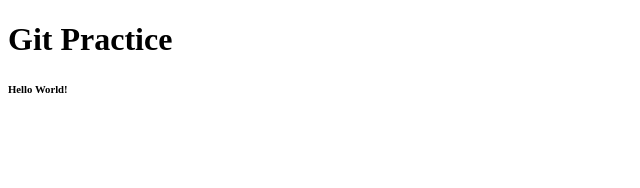
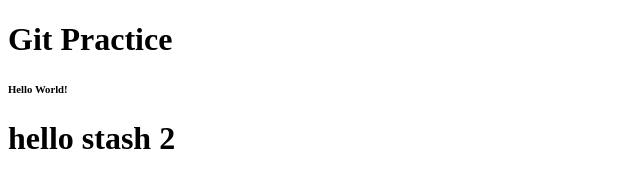
Before and after one commit to UmerFarooq-GitHub/DevOps-practice, a plain HTML site: page index.html in a window 1280 px wide. Shown: the whole page, without its empty margins (0-640 px from the left). Drawn offline with Linux system fonts and the light colour scheme.

Commit message:
new stash commit

```diff
--- a/index.html
+++ b/index.html
@@ -8,5 +8,6 @@
 <body>
     <h1>Git Practice </h1>
     <h6>Hello World!</h6>
+    <h1>hello stash 2</h1>
 </body>
 </html>
```
